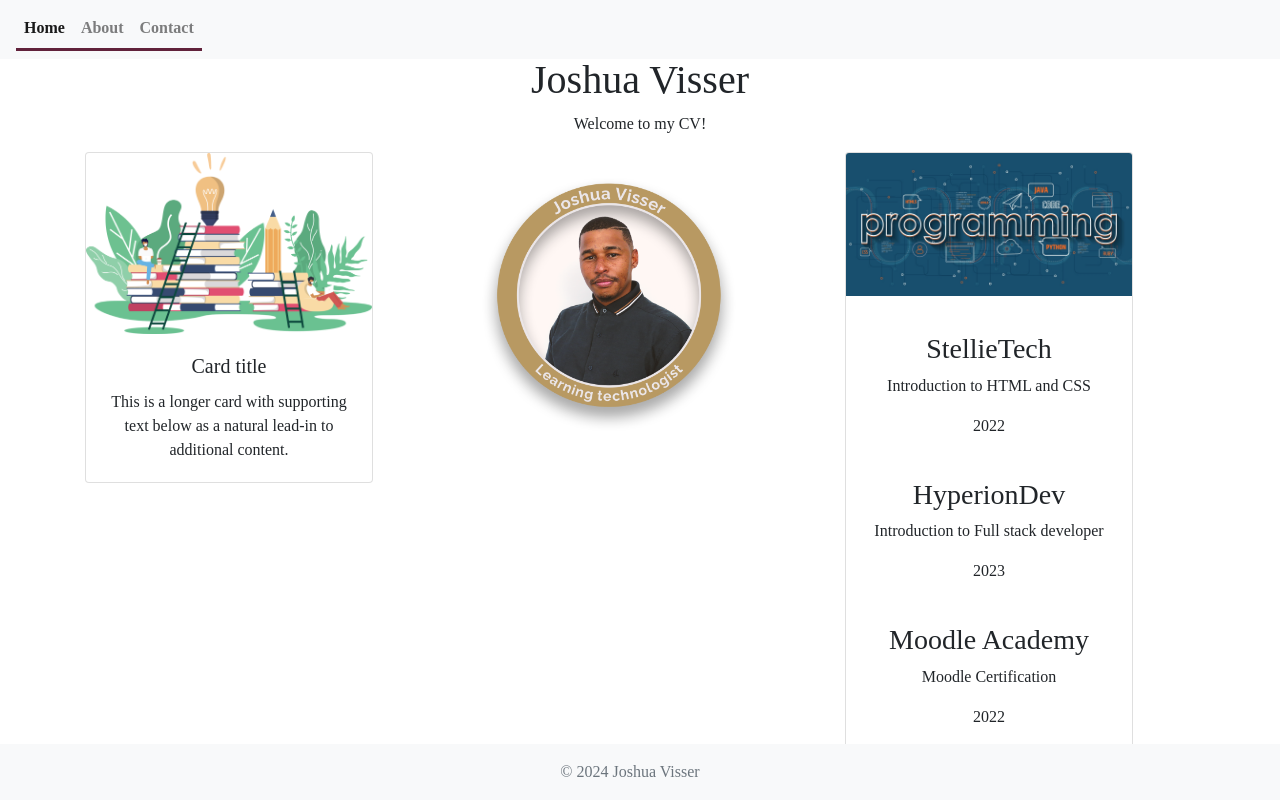
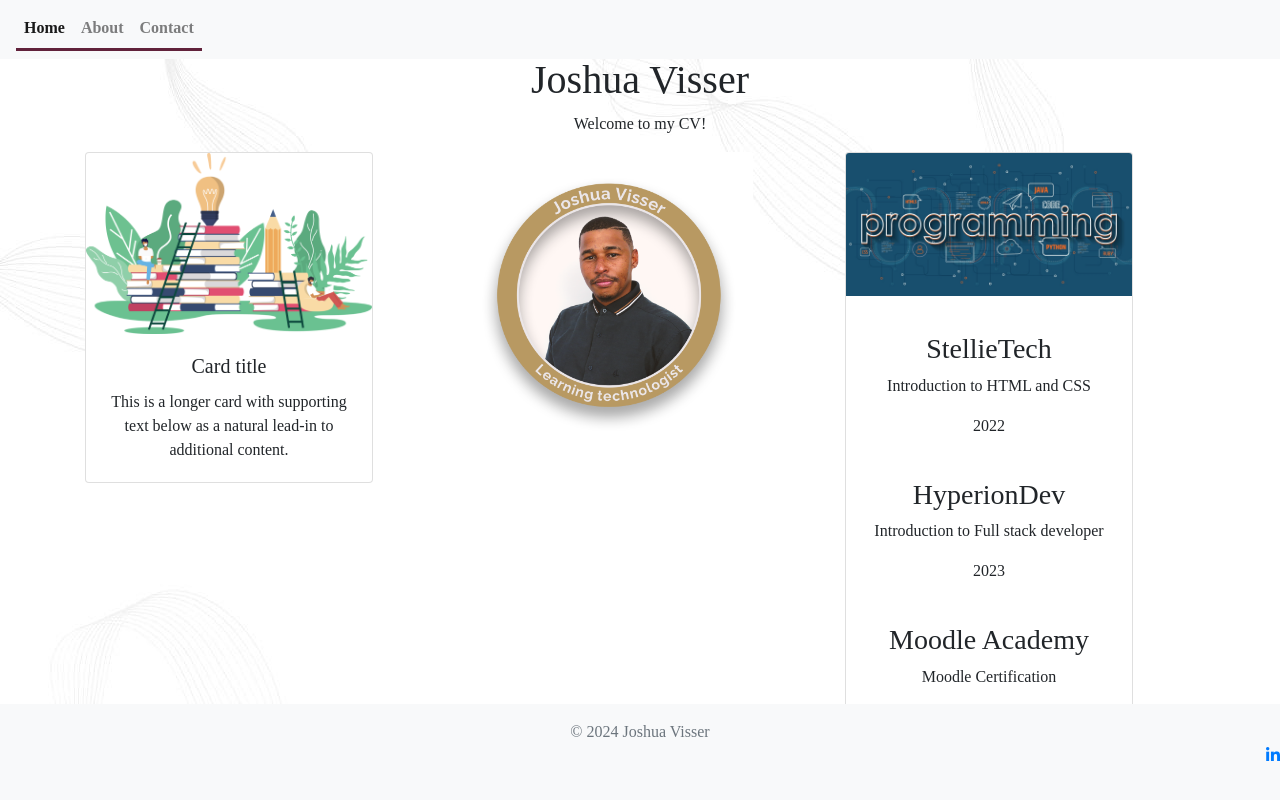
Before and after one commit to JoshVis360/JoshVis360.github.io, a PHP site: page / in a window 1280 px wide. Run offline with PHP 8.4, Linux system fonts and the light colour scheme; some libraries are stand-ins or nearby versions.

Commit message:
Update (2)

```diff
--- a/Style.css
+++ b/Style.css
@@ -6,14 +6,50 @@
     padding:0;
     box-sizing: border-box;
 }
-body{
+body {
     text-align: center;
     font-family: raleway;
-    background-image:url();
+    background-image:url(Images/Background.jpeg);
 }
 main {
     margin-top: 56px;
 }
+
+
+/* Nav-bar */
+.navbar {
+    position: fixed;
+    top: 0;
+    left: 0;
+    right: 0;
+    z-index: 1030;
+}
+.nav-link:hover {
+    color: #0f0f0f;
+    /* border-bottom: 3px solid #61223b; */
+}
+a.nav-link {
+    border-bottom: 3px solid #61223b;
+}
+.nav-link.active::before {
+    border-bottom: 3px solid #61223b;
+    top: 61px;
+}
+.navbar-nav .nav-link {
+    transition: all 0.3s ease;
+    font-weight: 700;
+}
+
+
+/* MAIN CONTENT */
+.container {
+    height: 500px; /* adjust this value as needed */
+}
+.text-centered {
+    text-align: center;
+}
+
+
 /*scrollbar*/
 *::-webkit-scrollbar {
     width: 12px;
@@ -27,40 +63,6 @@ main {
     background: #f8f9fa;
 }
 
-/* Nav-bar */
-.navbar {
-    position: fixed;
-    top: 0;
-    left: 0;
-    right: 0;
-    z-index: 1030;
-}
-.nav-link:hover {
-    color: #0f0f0f;
-    /* border-bottom: 3px solid #61223b; */
-}
-a.nav-link{
-    border-bottom: 3px solid #61223b;
-}
-
-.nav-link.active::before {
-    border-bottom: 3px solid #61223b;
-    top: 61px;
-}
-
-.navbar-nav .nav-link {
-    transition: all 0.3s ease;
-    font-weight: 700;
-}
-
-
-.container {
-    height: 500px; /* adjust this value as needed */
-}
-.text-centered{
-    text-align: center;
-}
-
 
 
 /*FOOTER*/
--- a/index.html
+++ b/index.html
@@ -53,17 +53,17 @@
     <img src="Images/Programming.jpg" class="card-img-top" alt="...">
 <div class="card-body">
 <p class="card-text">
-    <h3>StellieTech</h3>
-    <p>Introduction to HTML and CSS</p>
-    <p>2022</p>
+    <h3 class="text-centered">StellieTech</h3>
+    <p class="text-centered">Introduction to HTML and CSS</p>
+    <p class="text-centered">2022</p>
  <br>
-    <h3>HyperionDev</h3>
-    <p>Introduction to Full stack developer</p>
-    <p>2023</p>
+    <h3 class="text-centered">HyperionDev</h3>
+    <p class="text-centered">Introduction to Full stack developer</p>
+    <p class="text-centered">2023</p>
 <br>
-    <h3>Moodle Academy</h3>
-    <p>Moodle Certification</p>
-    <p>2022</p>
+    <h3 class="text-centered">Moodle Academy</h3>
+    <p class="text-centered">Moodle Certification</p>
+    <p class="text-centered">2022</p>
 </div>
 </div>
 </div>
@@ -71,15 +71,17 @@
 </div>
 </main>
 
+
 <!-- Footer -->
 <footer class="footer fixed-bottom bg-light py-3">
-<div class="container-fluid text-center text-muted">&copy; 2024 Joshua Visser
-    <a href="https://www.linkedin.com/in/joshua-visser-3a7598a5/" target="_blank"><i class="fa fa-linkedin"></i></a>
-</div>
+<div class="text-center text-muted">&copy; 2024 Joshua Visser
+<p class="text-right"><a href="https://www.linkedin.com/in/joshua-visser-3a7598a5/" target="_blank"><i class="fa fa-linkedin"></i></a></div>
 </footer>
+
 <!-- jQuery and Bootstrap JavaScript -->
 <script src="https://code.jquery.com/jquery-3.2.1.slim.min.js"></script>
 <script src="https://maxcdn.bootstrapcdn.com/bootstrap/4.0.0/js/bootstrap.min.js"></script>
+<script src="https://kit.fontawesome.com/0f1f50be0e.js" crossorigin="anonymous"></script>
 
 </body>
 </html>
```
Also changed, not shown: Thank you.html (added, +21 -0 lines), Images/Background.jpeg (added).
